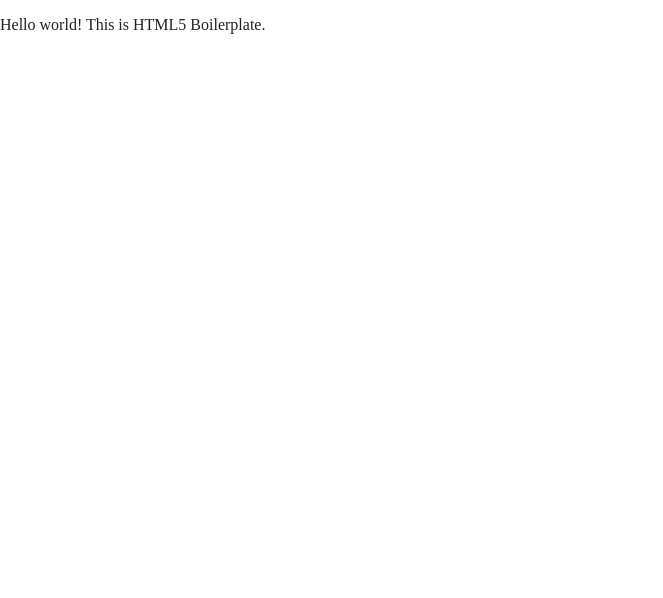
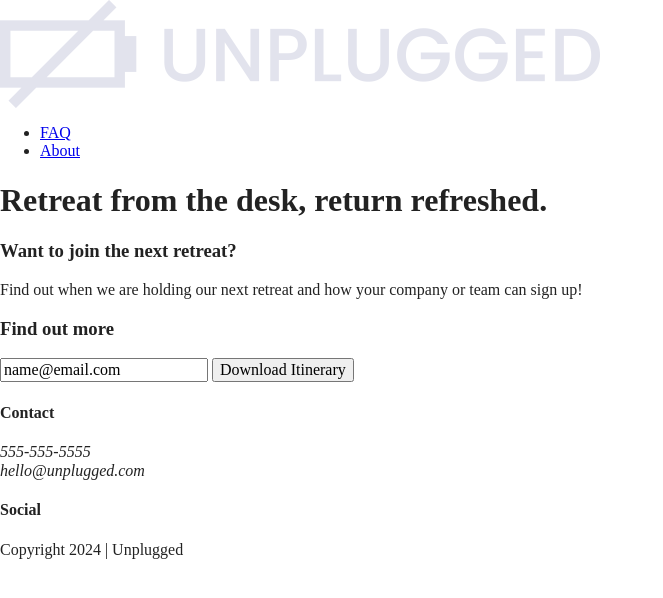
Before and after one commit to mbruce10/Unplugged-Site, a website built with Parcel: page html5-boilerplate_v8.0.0/index.html in a window 1280 px wide. Shown: the whole page, without its empty margins (0-663 px from the left). Built offline with nearby package versions, Linux system fonts and the light colour scheme.

Commit message:
Coded half of homepage HTML

```diff
--- a/html5-boilerplate_v8.0.0/index.html
+++ b/html5-boilerplate_v8.0.0/index.html
@@ -3,7 +3,7 @@
 
 <head>
   <meta charset="utf-8">
-  <title></title>
+  <title>Unplugged</title>
   <meta name="description" content="">
   <meta name="viewport" content="width=device-width, initial-scale=1">
 
@@ -24,8 +24,71 @@
 
 <body>
 
+<header>
+  <div>
+    <a href="#"><img src="../img/unpluggedlogo.png" alt="unplugged logo"></a>
+
+    <nav>
+      <ul>
+        <li><a href="faq/index.html" rel="noopener">FAQ</a></li>
+        <li><a href="about/index.html" rel="noopener">About</a></li>
+      </ul>
+    </nav>
+  </div>
+</header>
+
+<main>
+
+  <section class="hero-area">
+    <div class="content-wrapper">
+      <h1>Retreat from the desk, return refreshed.</h1>
+    </div>
+  </section>
+
+  <aside>
+    <div class="content-wrapper">
+      <div class="form-description">
+        <h3>Want to join the next retreat?</h3>
+        <p>Find out when we are holding our next retreat and how your company or team can sign up!</p>
+      </div>
+    </div>
+    <div class="form">
+      <h3>Find out more</h3>
+      <input type="text" name="name" value="name@email.com">
+      <input type="button" value="Download Itinerary">
+    </div>
+  </aside> <!-- aside content wrapper ends -->
+
+</main> <!-- main wrapper -->
+
+<footer>
+  <div class="content-wrapper">
+    <div class="footer-content">
+      <div class="contact">
+        <h4>Contact</h4>
+        <address>
+          <p>
+            555-555-5555<br>
+            hello@unplugged.com
+          </p>
+        </address>
+      </div>
+      <div class="social">
+        <h4>Social</h4>
+        <div class="social-icons">
+          <p><a href="https://www.facebook.com/" target="_blank" rel="noopener"></a></p>
+          <p><a href="https://www.twitter.com/" target="_blank" rel="noopener"></a></p>
+          <p><a href="https://www.instagram.com/" target="_blank" rel="noopener"></a></p>
+        </div>
+      </div>
+    </div> <!-- footer content ends -->
+  </div> <!-- footer content-wrapper ends -->
+    <div class="copyright">
+      <p>Copyright 2024 | Unplugged</p>
+    </div>
+</footer>
+
   <!-- Add your site or application content here -->
-  <p>Hello world! This is HTML5 Boilerplate.</p>
   <script src="js/vendor/modernizr-3.11.2.min.js"></script>
   <script src="js/plugins.js"></script>
   <script src="js/main.js"></script>
```
Also changed, not shown: html5-boilerplate_v8.0.0/img/unplugged-retreat-features.jpg (renamed from unplugged-design-docs/unplugged-retreat-features.jpg), html5-boilerplate_v8.0.0/img/unpluggedlogo.png (renamed from unplugged-design-docs/unpluggedlogo.png), 4 other files.
